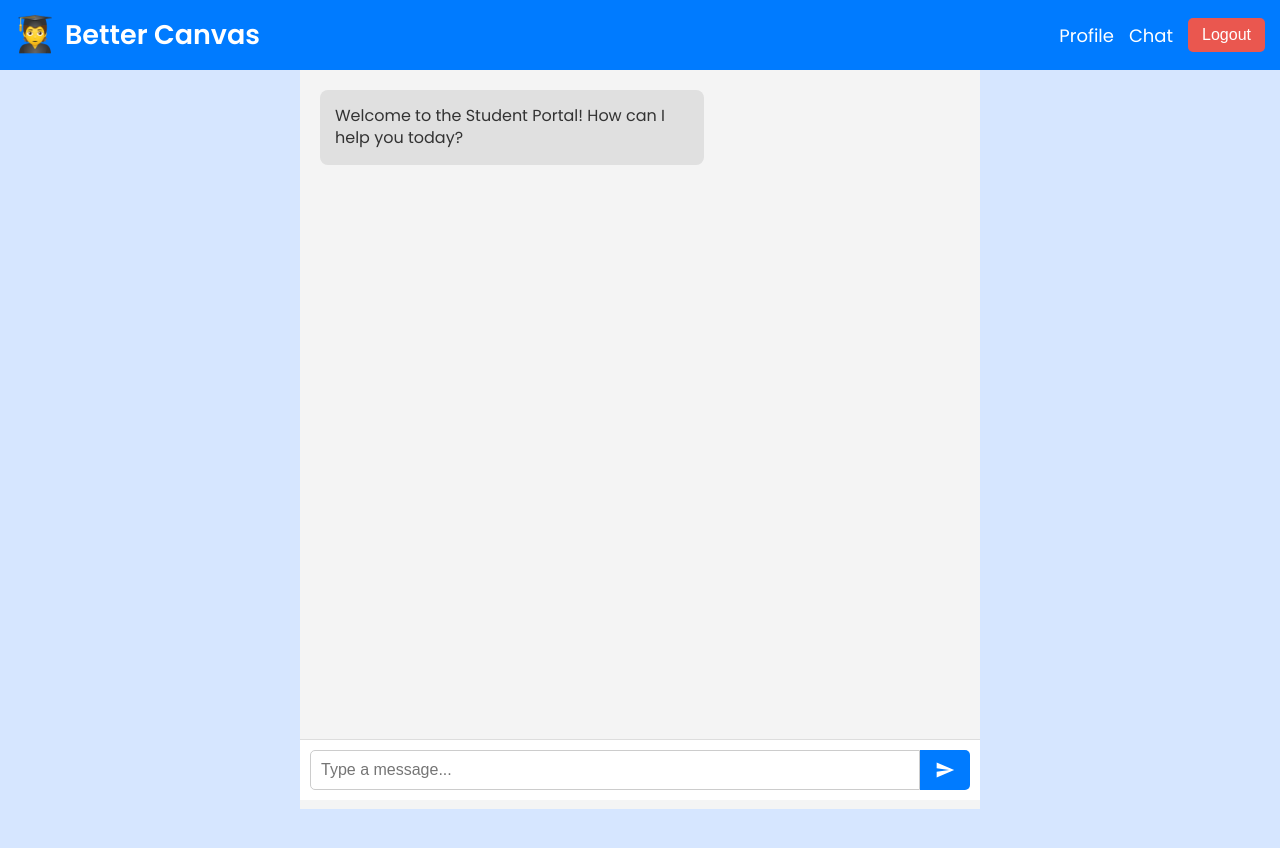
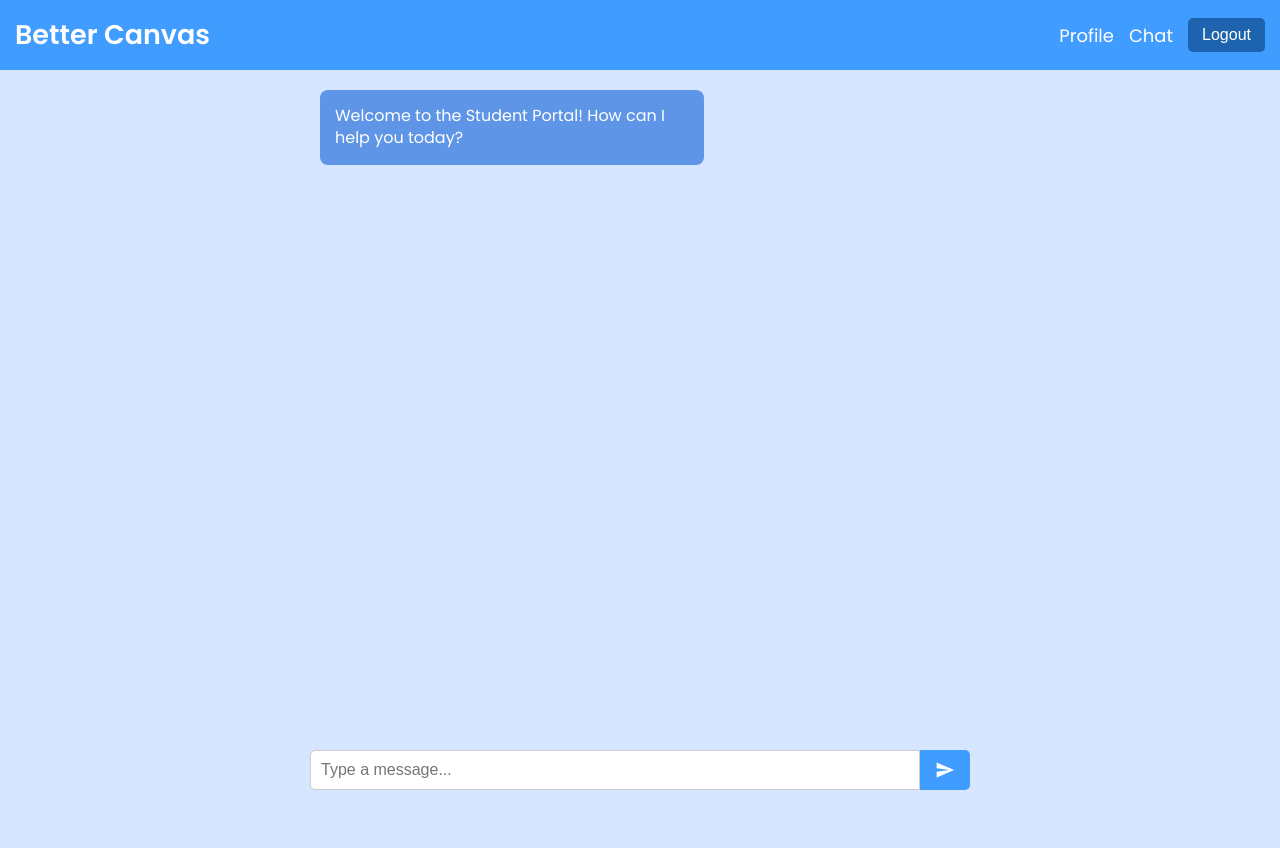
Before and after one commit to michalispap/AI-Chatbot-Frontend-AWS, a Vue app: page /chat in a window 1280 px wide. Shown: the top 848 px of the page. Built offline with nearby package versions, Linux system fonts and the light colour scheme.

Commit message:
Aesthetic changes

```diff
--- a/src/components/Navbar.vue
+++ b/src/components/Navbar.vue
@@ -1,7 +1,7 @@
 <template>
   <nav>
     <div class="brand">
-      <img src="/student.png" alt="Student Logo" class="nav-logo" />
+      <!--<img src="/student.png" alt="Student Logo" class="nav-logo" />-->
       <h1>Better Canvas</h1>
     </div>
     <div class="links">
@@ -23,7 +23,7 @@ nav {
   position: sticky;
   top: 0;
   z-index: 999;
-  background: #007bff;
+  background: #409cff;
   color: white;
   padding: 15px;
   display: flex;
@@ -55,7 +55,7 @@ nav {
 }
 
 .logout-btn {
-  background-color: #ea574f;
+  background-color: #1d63ae;
   border: none;
   padding: 8px 14px;
   border-radius: 5px;
@@ -65,7 +65,7 @@ nav {
 }
 
 .logout-btn:hover {
-  background-color: #c93328;
+  background-color: #0056b3;
 }
 
 @media (max-width: 600px) {
--- a/src/views/Chat.vue
+++ b/src/views/Chat.vue
@@ -73,6 +73,7 @@ const bubbleClass = (role) => {
   background: #f4f4f4;
   display: flex;
   flex-direction: column;
+  background-color: #d6e6ff;
 }
 
 .message {
@@ -88,13 +89,13 @@ const bubbleClass = (role) => {
 
 .ai-message {
   align-self: flex-start;
-  background: #e0e0e0;
-  color: #333;
+  background: #5f95e7;
+  color: #fff;
 }
 
 .user-message {
   align-self: flex-end;
-  background: #007bff;
+  background: #409cff;
   color: #fff;
 }
 
@@ -103,8 +104,9 @@ const bubbleClass = (role) => {
   bottom: 0;
   background: #fff;
   display: flex;
-  border-top: 1px solid #ddd;
+  /*border-top: 1px solid #ddd;*/
   padding: 10px;
+  background-color: #d6e6ff;
 }
 
 .chat-input-area input {
@@ -117,7 +119,7 @@ const bubbleClass = (role) => {
 
 .send-btn {
   width: 50px;
-  background: #007bff;
+  background: #409cff;
   border: none;
   border-radius: 0 5px 5px 0;
   display: flex;
--- a/src/views/Profile.vue
+++ b/src/views/Profile.vue
@@ -69,7 +69,7 @@ input {
 }
 
 button {
-  background-color: #0056b3;
+  background-color: #409cff;
   color: white;
   border: none;
   padding: 10px;
@@ -79,6 +79,6 @@ button {
 }
 
 button:hover {
-  background-color: #004494;
+  background-color: #0056b3;
 }
 </style>
```
